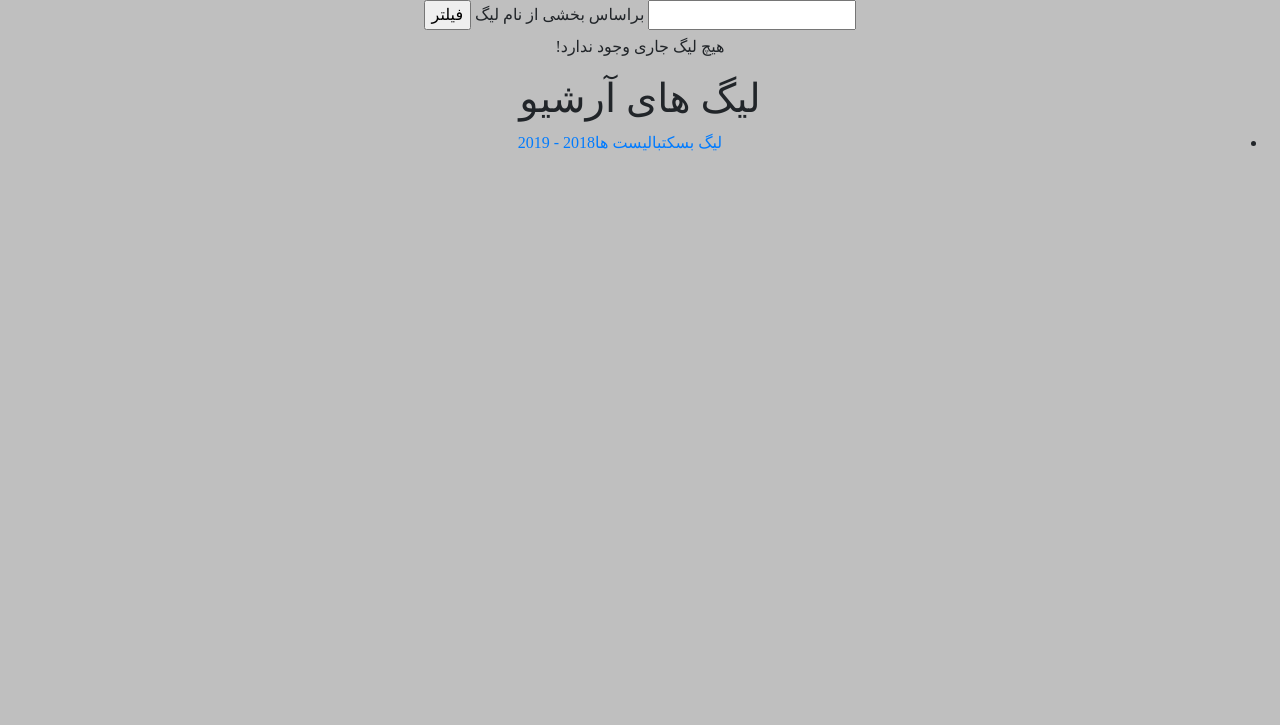
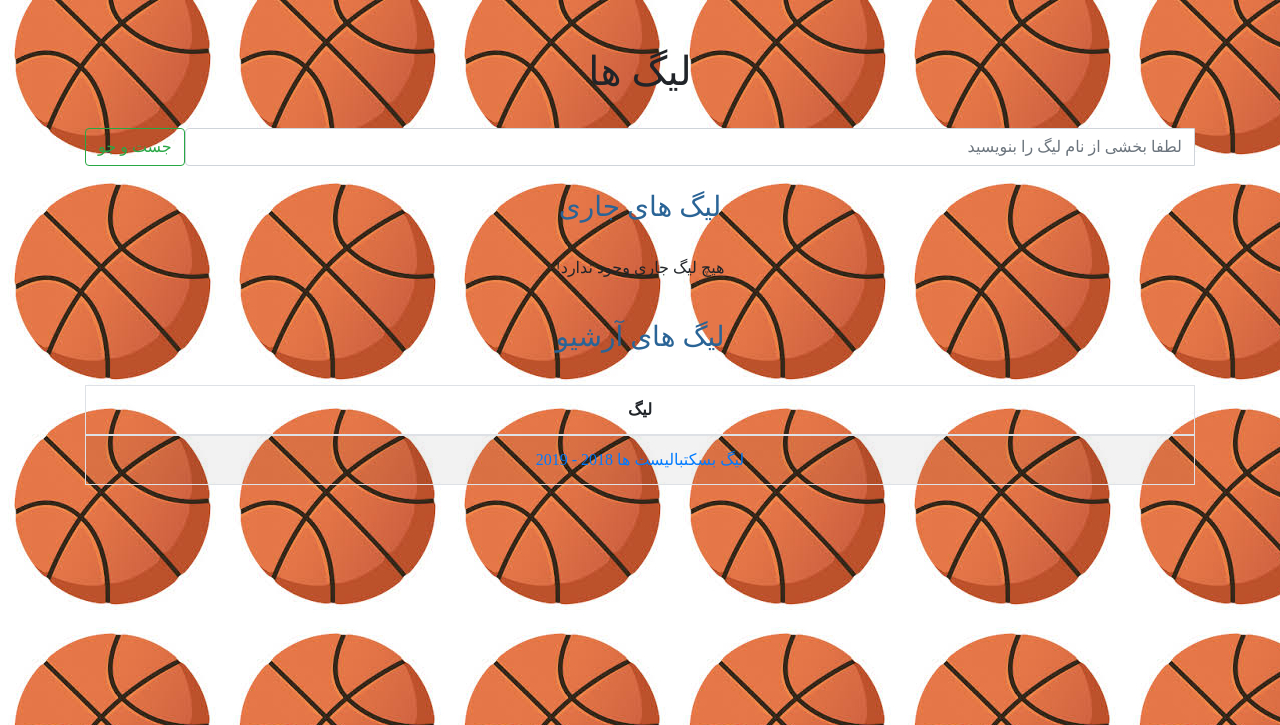
Before and after one commit to mahsirat-atiye/SportsPortalProjectAPI, a Django app: page /basketball/leagues in a window 1280 px wide. Shown: the part 56-781 px from the top of the page. Run offline with Django 3.2, Linux system fonts and the light colour scheme; data comes from the database, SQL or seed files in the repository; some libraries are stand-ins or nearby versions.

Commit message:
لیگ ها استایل داده شد

```diff
--- a/sport/templates/sport/basketball/basketball_leagues.html
+++ b/sport/templates/sport/basketball/basketball_leagues.html
@@ -6,40 +6,89 @@
     <head>
         <meta charset="UTF-8">
         <title>Leagues</title>
+        <style>
+            h3 {
+                color: #2a6496;
+
+            }
+        </style>
     </head>
-<body>
-
+    <body background="/sport/templates/sport/basketball/leagues_bg.jpg">
+    {#todo back ground#}
+    <br><br>
+    <h1>
+        لیگ ها
+    </h1>
+    <br>
+    <div class="container">
         <form action="{% url 'sport:basketball_leagues' %}" method="post">
             {% csrf_token %}
-       <input type="text" name="part_of_league" value="" id="1">
-        <label for="1">براساس بخشی از نام لیگ</label>
-        <input type="submit" value="فیلتر">
+            <div class="input-group">
+
+
+                <input type="text" name="part_of_league" class="form-control"
+                       placeholder="لطفا بخشی از نام لیگ را بنویسید">
+                <div class="input-group-btn">
+
+                    <button type="submit" class="btn btn-outline-success">جست و جو</button>
+                </div>
+            </div>
         </form>
+    </div>
+    <br>
+    <div class="container">
+        <h3>لیگ های جاری</h3><br>
         {% if current_leagues %}
-    <h1>لیگ های جاری</h1>
-    <ul>
+            <table class="table table-bordered table-striped">
+                <thead>
+                <tr>
+                    <th>لیگ</th>
+
+                </tr>
+                </thead>
+                <tbody>
+
+
                 {% for l in current_leagues %}
-        <li>
-        <a href="{% url 'sport:league_detail_basketball' l.id %}">{{ l.name }}{{ l.year }} - {{ l.year|add:1}}</a>
-        </li>
+                    <tr>
+                        <td>
+                            <a href="{% url 'sport:league_detail_basketball' l.id %}">{{ l.name }}{{ l.year }}
+                                - {{ l.year|add:1 }}</a>
+                        </td>
+                    </tr>
                 {% endfor %}
-    </ul>
+                </tbody>
+            </table>
         {% else %}
             <p>هیچ لیگ جاری وجود ندارد! </p>
         {% endif %}
+    </div>
+    <br>
+    <div class="container">
+        <h3>لیگ های آرشیو</h3><br>
+        {% if archive_leagues %}
+            <table class="table table-bordered table-striped">
+                <thead>
+                <tr>
+                    <th>لیگ</th>
 
-{% if archive_leagues %}
-    <h1>لیگ های آرشیو</h1>
-    <ul>
+                </tr>
+                </thead>
+                <tbody>
+
                 {% for l in archive_leagues %}
-        <li>
-        <a href="{% url 'sport:league_detail_basketball' l.id %}">{{ l.name }}{{ l.year }} - {{ l.year|add:1 }}</a>
-        </li>
+                    <tr>
+                        <td>
+                            <a href="{% url 'sport:league_detail_basketball' l.id %}">{{ l.name }} {{ l.year }}
+                                - {{ l.year|add:1 }}</a>
+                        </td>
+                    </tr>
                 {% endfor %}
-    </ul>
+                </tbody>
+            </table>
         {% else %}
-    <p>هیچ لیگ آرشیو وجود ندارد</p>
+            <p>هیچ لیگ آرشیوی وجود ندارد</p>
         {% endif %}
-
+    </div>
     </body>
 {% endblock %}
```
Also changed, not shown: sport/templates/sport/football/football_leagues.html (+70 -20 lines), sport/templates/sport/basketball/leagues_bg.jpg (added). Lines whose indentation alone changed are shown as unchanged.
